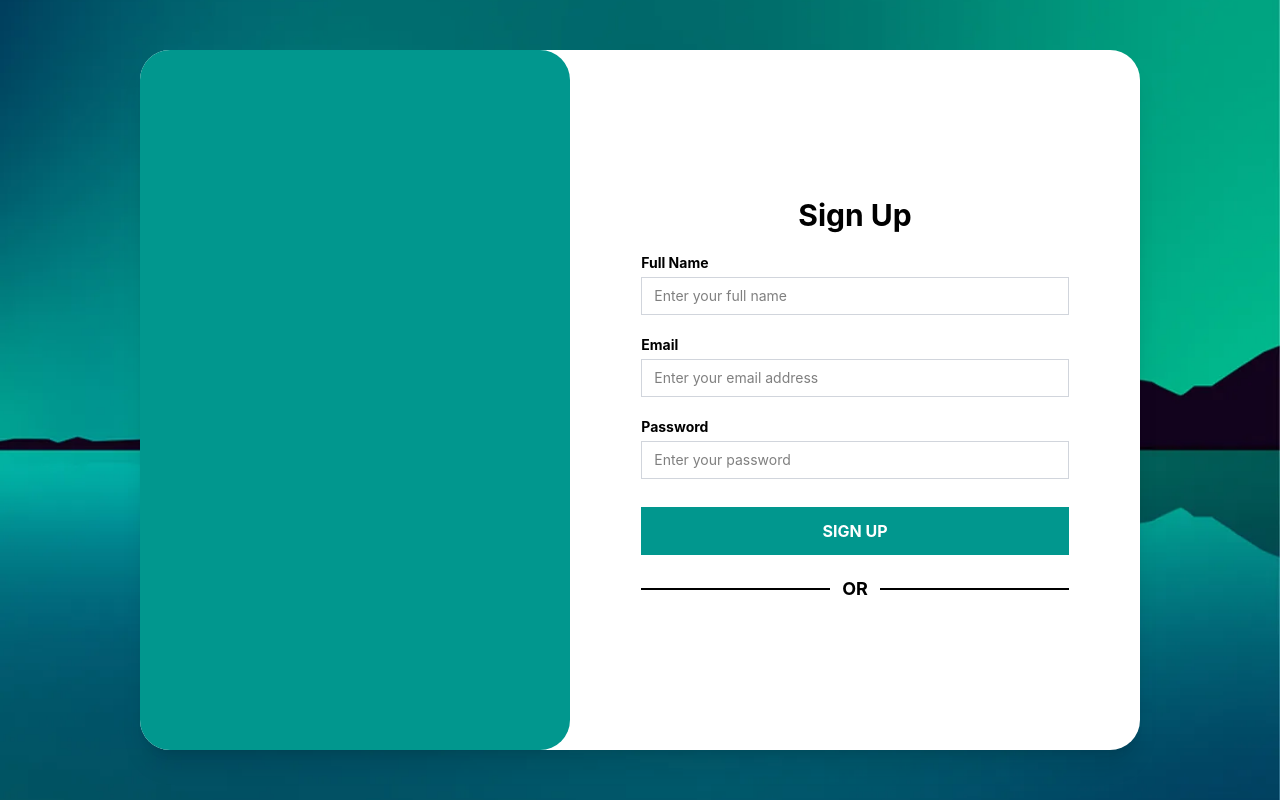
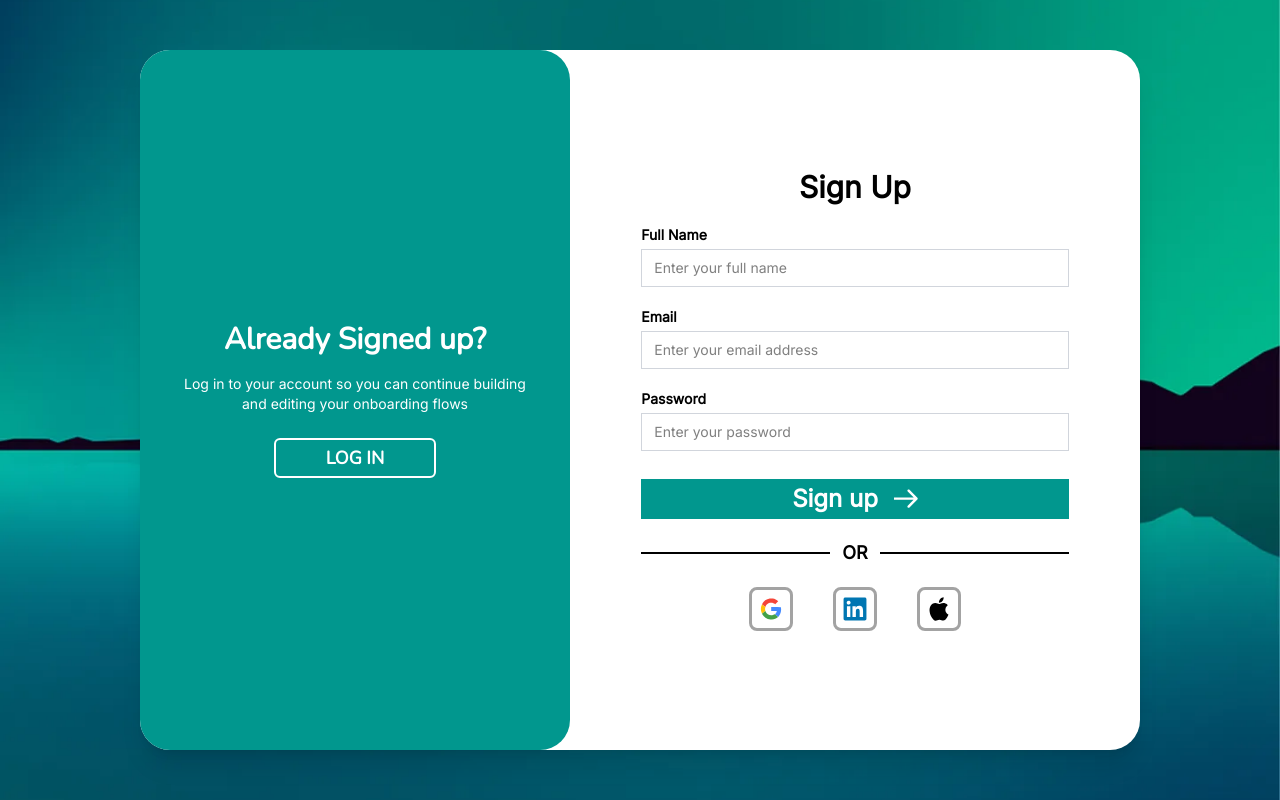
Before and after one commit to aslantos/payouts-frontend, a Vue app: page /login in a window 1280 px wide. Built offline with nearby package versions, Linux system fonts and the light colour scheme; what @tanstack/vue-query would draw is missing.

Commit message:
Завершена верстка формы регистрации: контент панели, соц-иконки, стрелка, шрифт Nunito

```diff
--- a/package.json
+++ b/package.json
@@ -10,9 +10,11 @@
   },
   "dependencies": {
     "@fontsource/inter": "^5.2.8",
+    "@fontsource/nunito": "^5.2.7",
     "@tailwindcss/vite": "^4.3.0",
     "@tanstack/vue-query": "^5.101.0",
     "axios": "^1.17.0",
+    "lucide-vue-next": "^1.0.0",
     "pinia": "^3.0.4",
     "tailwindcss": "^4.3.0",
     "vue": "^3.5.34",
--- a/src/env.d.ts
+++ b/src/env.d.ts
@@ -1 +1,3 @@
 declare module '@fontsource/inter';
+declare module '@fontsource/nunito';
+declare module 'simple-icons/icons';
--- a/src/main.ts
+++ b/src/main.ts
@@ -1,9 +1,12 @@
 import { createApp } from 'vue'
 import { createPinia } from 'pinia'
 import { VueQueryPlugin, QueryClient } from '@tanstack/vue-query'
+import '@fontsource/inter'
+import '@fontsource/nunito'
 import './style.css'
 import App from './App.vue'
 import { router } from '@/app/router'
+
 
 const pinia = createPinia()
 const queryClient = new QueryClient()
--- a/src/pages/login/LoginPage.vue
+++ b/src/pages/login/LoginPage.vue
@@ -3,6 +3,9 @@ import { ref } from 'vue'
 import bgImage from '@/shared/assets/auth-bg.webp'
 import BaseInput from '@/shared/ui/BaseInput.vue'
 import BaseButton from '@/shared/ui/BaseButton.vue'
+import GoogleIcon from '@/shared/ui/icons/GoogleIcon.vue'
+import LinkedinIcon from '@/shared/ui/icons/LinkedinIcon.vue'
+import AppleIcon from '@/shared/ui/icons/AppleIcon.vue'
 
 const fullName = ref('')
 const email = ref('')
@@ -14,11 +17,22 @@ const password = ref('')
     class="min-h-screen w-full bg-cover bg-center flex items-center justify-center"
     :style="{ backgroundImage: `url(${bgImage})` }"
   >
-    <!-- Карточка: подложка с наложением слоёв -->
+    <!-- Карточка-->
     <div class="relative w-[1000px] max-w-[95%] h-[700px] max-h-[90vh] bg-white rounded-[30px] shadow-xl">
 
-      <!-- Бирюзовая панель: отдельный слой поверх, слева -->
-      <div class="absolute top-0 left-0 h-full w-[43%] bg-[#01978E] rounded-[30px]"></div>
+      <!-- Бирюзовая панель-->
+      <div class="absolute top-0 left-0 h-full w-[43%] bg-[#01978E] rounded-[30px] flex flex-col items-center justify-center text-center px-10 gap-4">
+        <h2 class="text-3xl font-bold text-white font-['Nunito']">Already Signed up?</h2>
+        <p class="text-sm text-white">
+          Log in to your account so you can continue building and editing your onboarding flows
+        </p>
+        <button
+          type="button"
+          class="text-lg text-white font-['Nunito'] mt-2 px-12.5 py-1 border-2 border-white font-bold rounded-md hover:bg-white/10 transition-colors"
+        >
+          LOG IN
+        </button>
+      </div>
 
       <!-- Область формы: справа -->
       <div class="absolute top-0 right-0 h-full w-[57%] flex items-center justify-center">
@@ -30,7 +44,12 @@ const password = ref('')
           <BaseInput label="Email" placeholder="Enter your email address" v-model="email" />
           <BaseInput label="Password" placeholder="Enter your password" type="password" v-model="password" />
 
-          <BaseButton class="mt-2">SIGN UP</BaseButton>
+          <BaseButton class="mt-2 flex items-center justify-center gap-4">
+            <span class="text-2xl">Sign up</span>
+            <svg viewBox="0 0 29 23" fill="none" class="w-6 h-5" xmlns="http://www.w3.org/2000/svg">
+              <path d="M28.2684 12.1066C28.8542 11.5208 28.8542 10.5711 28.2684 9.9853L18.7225 0.439358C18.1367 -0.146429 17.187 -0.146429 16.6012 0.439358C16.0154 1.02514 16.0154 1.97489 16.6012 2.56068L25.0865 11.046L16.6012 19.5312C16.0154 20.117 16.0154 21.0668 16.6012 21.6526C17.187 22.2383 18.1367 22.2383 18.7225 21.6526L28.2684 12.1066ZM0 11.046V12.546H27.2078V11.046V9.54596H0V11.046Z" fill="currentColor"/>
+            </svg>
+          </BaseButton>
 
           <div class="flex items-center gap-3">
             <span class="flex-1 h-0.5 bg-black"></span>
@@ -38,6 +57,19 @@ const password = ref('')
             <span class="flex-1 h-0.5 bg-black"></span>
           </div>
 
+          <div class="flex items-center justify-center gap-10">
+            <button type="button" class="w-11 h-11 border-3 border-[#A3A3A3] rounded-lg flex items-center justify-center">
+              <GoogleIcon/>
+            </button>
+            <button type="button" class="w-11 h-11 border-3 border-[#A3A3A3] rounded-lg flex items-center justify-center">
+              <LinkedinIcon/>
+            </button>
+            <button type="button" class="w-11 h-11 border-3 border-[#A3A3A3] rounded-lg flex items-center justify-center">
+              <AppleIcon/>
+            </button>
+          </div>
+
+
         </div>
       </div>
 
--- a/src/shared/ui/BaseButton.vue
+++ b/src/shared/ui/BaseButton.vue
@@ -7,7 +7,7 @@ defineProps<{
 <template>
   <button
     :type="type ?? 'button'"
-    class="bg-[#01978E] text-white font-bold py-3 w-full hover:bg-[#017d75] transition-colors"
+    class="bg-[#01978E] text-white font-bold py-1 w-full hover:bg-[#017d75] transition-colors"
   >
     <slot />
   </button>
--- /dev/null
+++ b/src/shared/ui/icons/AppleIcon.vue
@@ -0,0 +1,15 @@
+<script setup lang="ts">
+</script>
+
+<template>
+  <svg viewBox="0 0 25 25" fill="none" class="w-6 h-6" xmlns="http://www.w3.org/2000/svg">
+    <g clip-path="url(#clip_apple)">
+      <path d="M19.1221 13.2588C19.1561 16.9307 22.3436 18.1528 22.3787 18.1684C22.3518 18.2543 21.8695 19.9098 20.6996 21.6194C19.6883 23.0975 18.6385 24.5701 16.9852 24.601C15.3605 24.6307 14.8381 23.6373 12.9805 23.6373C11.1234 23.6373 10.5432 24.5701 9.00508 24.6307C7.40899 24.6912 6.19356 23.0321 5.17383 21.5596C3.09024 18.5471 1.49786 13.0469 3.63594 9.3342C4.69805 7.49045 6.59649 6.32307 8.65684 6.29299C10.224 6.26311 11.7033 7.34729 12.6613 7.34729C13.6188 7.34729 15.4164 6.04338 17.3063 6.23479C18.0975 6.2678 20.3182 6.55432 21.7441 8.64182C21.6295 8.71311 19.0945 10.1889 19.1221 13.2588ZM16.0688 4.24202C16.916 3.21643 17.4863 1.78831 17.3309 0.367798C16.1094 0.416821 14.6324 1.18166 13.7564 2.20686C12.9713 3.11448 12.2838 4.5676 12.4691 5.95998C13.8307 6.06545 15.2213 5.26819 16.0688 4.24202Z" fill="black"/>
+    </g>
+    <defs>
+      <clipPath id="clip_apple">
+        <rect width="25" height="25" fill="white"/>
+      </clipPath>
+    </defs>
+  </svg>
+</template>
--- /dev/null
+++ b/src/shared/ui/icons/GoogleIcon.vue
@@ -0,0 +1,11 @@
+<script setup lang="ts">
+</script>
+
+<template>
+  <svg viewBox="0 0 25 25" fill="none" class="w-6 h-6" xmlns="http://www.w3.org/2000/svg">
+    <path opacity="0.987" fill-rule="evenodd" clip-rule="evenodd" d="M11.2641 1.65779C12.3969 1.53123 13.0672 1.53123 14.2844 1.65779C16.439 1.97669 18.4363 2.97261 19.9875 4.50154C18.9393 5.49238 17.9048 6.49768 16.8844 7.51716C14.9302 5.86091 12.749 5.47862 10.3406 6.37029C8.57397 7.18279 7.34376 8.49945 6.65001 10.3203C5.51633 9.47627 4.39741 8.6126 3.29376 7.72966C3.21706 7.68929 3.12946 7.67451 3.04376 7.68748C4.79689 4.30727 7.53647 2.29685 11.2625 1.65623" fill="#F44336"/>
+    <path opacity="0.997" fill-rule="evenodd" clip-rule="evenodd" d="M3.04065 7.68748C3.12919 7.67394 3.21305 7.688 3.29222 7.72966C4.39586 8.6126 5.51478 9.47627 6.64847 10.3203C6.47007 11.0298 6.35761 11.7542 6.31253 12.4844C6.35107 13.1906 6.46305 13.8838 6.64847 14.564L3.12503 17.3687C1.59065 14.1625 1.56253 10.9354 3.04065 7.68748Z" fill="#FFC107"/>
+    <path opacity="0.999" fill-rule="evenodd" clip-rule="evenodd" d="M19.8204 20.7656C18.7233 19.7981 17.5747 18.8905 16.3797 18.0468C17.5777 17.201 18.3047 16.0406 18.561 14.5656H12.6907V10.489C16.0761 10.4609 19.4599 10.4895 22.8422 10.575C23.4839 14.0593 22.7428 17.201 20.6188 20C20.3662 20.2684 20.0987 20.524 19.8204 20.7656Z" fill="#448AFF"/>
+    <path opacity="0.993" fill-rule="evenodd" clip-rule="evenodd" d="M6.64844 14.5656C7.92969 17.75 10.2786 19.2364 13.6953 19.025C14.6544 18.914 15.574 18.5789 16.3797 18.0469C17.5755 18.8927 18.7224 19.7989 19.8203 20.7656C18.0807 22.3288 15.8627 23.2563 13.5281 23.3969C12.9977 23.4393 12.4648 23.4393 11.9344 23.3969C7.95729 22.9281 5.02083 20.9187 3.125 17.3687L6.64844 14.5656Z" fill="#43A047"/>
+  </svg>
+</template>
--- /dev/null
+++ b/src/shared/ui/icons/LinkedinIcon.vue
@@ -0,0 +1,16 @@
+<script setup lang="ts">
+</script>
+
+<template>
+  <svg viewBox="0 0 25 25" fill="none" class="w-6 h-6" xmlns="http://www.w3.org/2000/svg">
+    <g clip-path="url(#clip_linkedin)">
+      <path d="M22.6562 0.585967H2.34375C1.88287 0.581276 1.43896 0.759608 1.10941 1.08183C0.779865 1.40406 0.591604 1.84385 0.585938 2.30472V22.6992C0.592628 23.1594 0.78134 23.5982 1.11078 23.9196C1.44021 24.241 1.88354 24.4188 2.34375 24.4141H22.6562C23.1172 24.4177 23.5608 24.2388 23.8901 23.9164C24.2195 23.594 24.4079 23.1543 24.4141 22.6934V2.29886C24.4058 1.83934 24.2166 1.40164 23.8874 1.0809C23.5583 0.760155 23.1158 0.582291 22.6562 0.585967Z" fill="#0076B2"/>
+      <path d="M4.11328 9.51758H7.65039V20.8984H4.11328V9.51758ZM5.88281 3.85352C6.2885 3.85352 6.68508 3.97384 7.02237 4.19927C7.35966 4.4247 7.62251 4.7451 7.77767 5.11995C7.93284 5.49479 7.97333 5.90724 7.89405 6.3051C7.81476 6.70297 7.61924 7.06838 7.33224 7.35511C7.04524 7.64184 6.67964 7.837 6.2817 7.91591C5.88376 7.99482 5.47136 7.95393 5.09666 7.79841C4.72196 7.64289 4.40181 7.37973 4.1767 7.04223C3.95159 6.70472 3.83165 6.30803 3.83203 5.90234C3.83255 5.35878 4.04884 4.83766 4.43338 4.45348C4.81792 4.06931 5.33925 3.85352 5.88281 3.85352ZM9.86914 9.51758H13.2598V11.0801H13.3066C13.7793 10.1855 14.9316 9.24219 16.6523 9.24219C20.2344 9.23437 20.8984 11.5918 20.8984 14.6484V20.8984H17.3613V15.3613C17.3613 14.043 17.3379 12.3457 15.5234 12.3457C13.709 12.3457 13.4004 13.7832 13.4004 15.2754V20.8984H9.86914V9.51758Z" fill="white"/>
+    </g>
+    <defs>
+      <clipPath id="clip_linkedin">
+        <rect width="25" height="25" fill="white"/>
+      </clipPath>
+    </defs>
+  </svg>
+</template>
```
Also changed, not shown: 1 other file (tests, documents, lock files or other folders).
